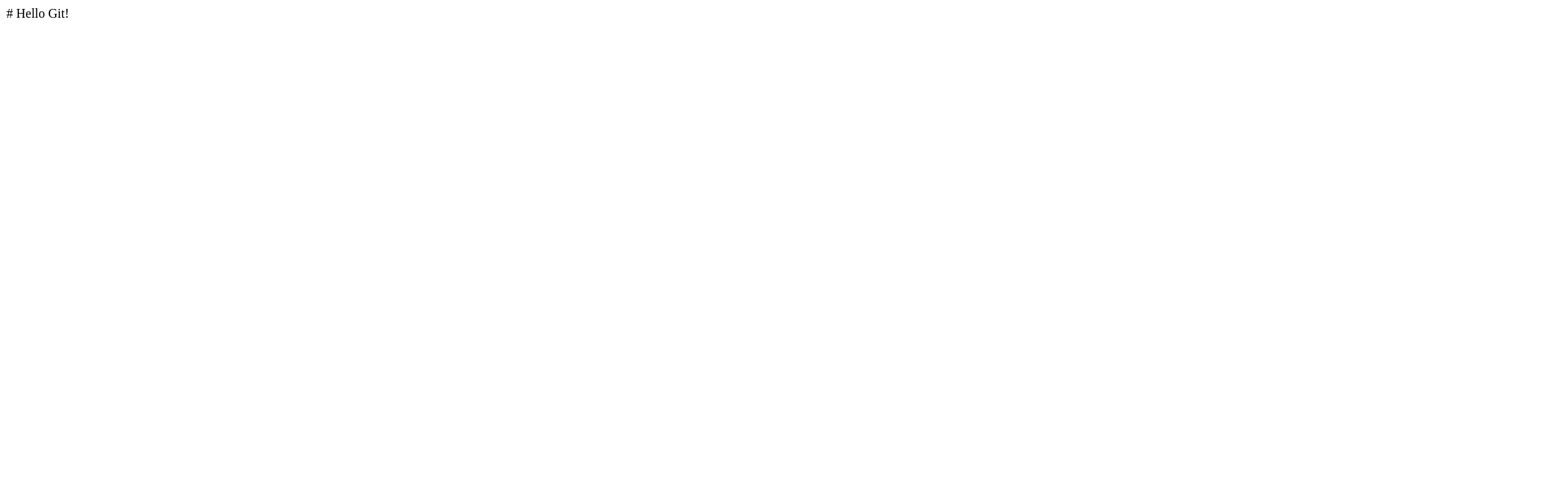
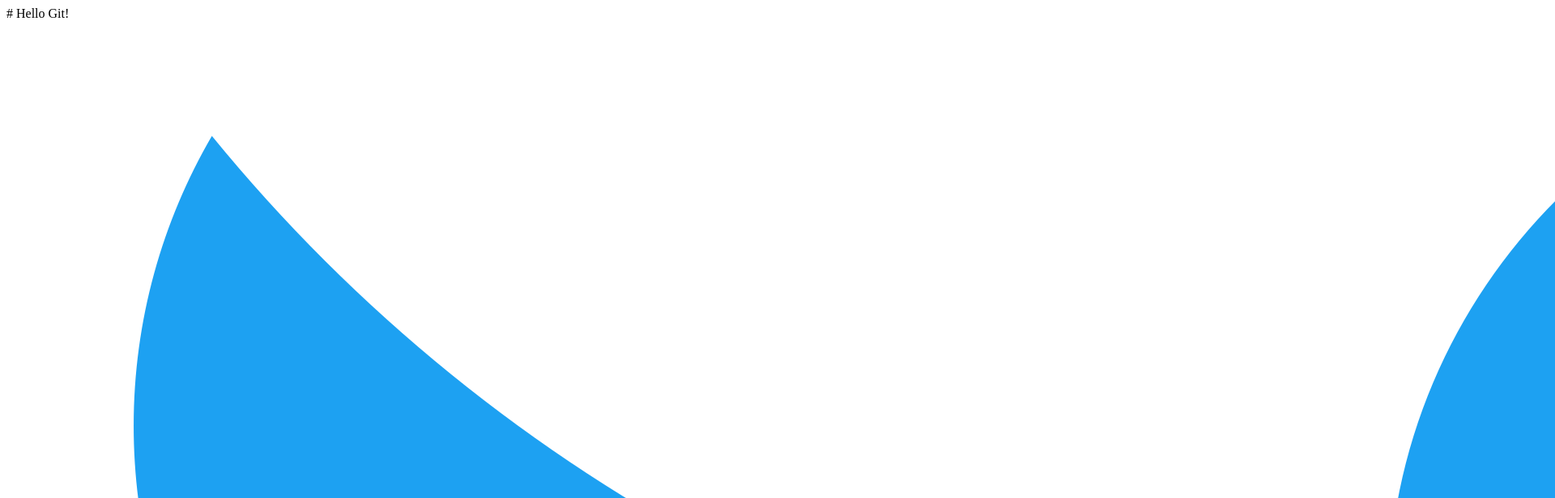
Before and after one commit to s2-s2/s2, a plain HTML site: page index.html in a window 1280 px wide. Shown: the top 616 px of the page at 81% size, 1920 px wide, since content can reach past the window. Drawn offline with Linux system fonts and the light colour scheme.

Commit message:
Update index.html

```diff
--- a/index.html
+++ b/index.html
@@ -2,4 +2,5 @@
 <html>
     <head>#</head>
     <body>Hello Git!</body>
+    <img src="https://github.com/s2-s2/s2/blob/gh-pages/twitter-logo-1.png">
 </html>
```
